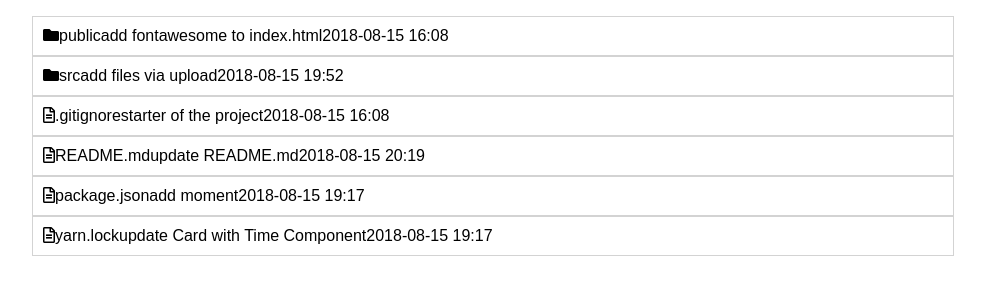
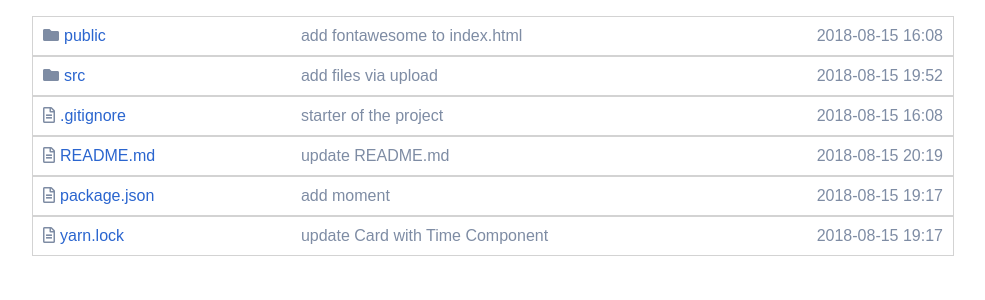
Before and after one commit to mavisluan/github, a React (Create React App) app: page / in a window 1280 px wide. Shown: the top 300 px of the page, without its empty margins (8-993 px from the left). Built offline with nearby package versions, Linux system fonts and the light colour scheme.

Commit message:
update the style

```diff
--- a/src/App.css
+++ b/src/App.css
@@ -1,5 +1,3 @@
-
-
 li {
   list-style: none;
   padding: 10px;
@@ -10,3 +8,20 @@ li {
 .item {
   display: flex;
 }
+
+span {
+  color: #7E8CA4;
+}
+
+a {
+  color: #2A65CF;
+  padding-left: 5px;
+}
+
+.item-name {
+  flex: 1
+}
+
+.text {
+  flex: 2
+}
--- a/src/App.js
+++ b/src/App.js
@@ -4,7 +4,7 @@ import Item from './Item'
 import { items } from './static-data'
 
 const ItemsList = () => (
-  <div >
+  <div className='items-list'>
     <ul >
       {items.map(item => (
         <li key={item.id}>
--- a/src/ItemName.js
+++ b/src/ItemName.js
@@ -7,7 +7,7 @@ const ItemName = ({ type, name }) => {
         : <i class="far fa-file-alt"></i>
 
     return (
-        <div>
+        <div >
             <span>{icon}</span>
             <a>{name}</a>
         </div>
```
